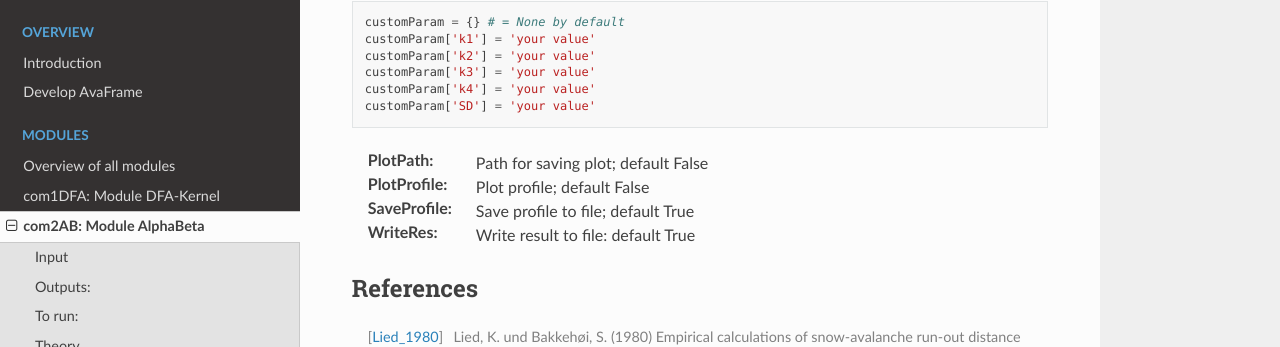
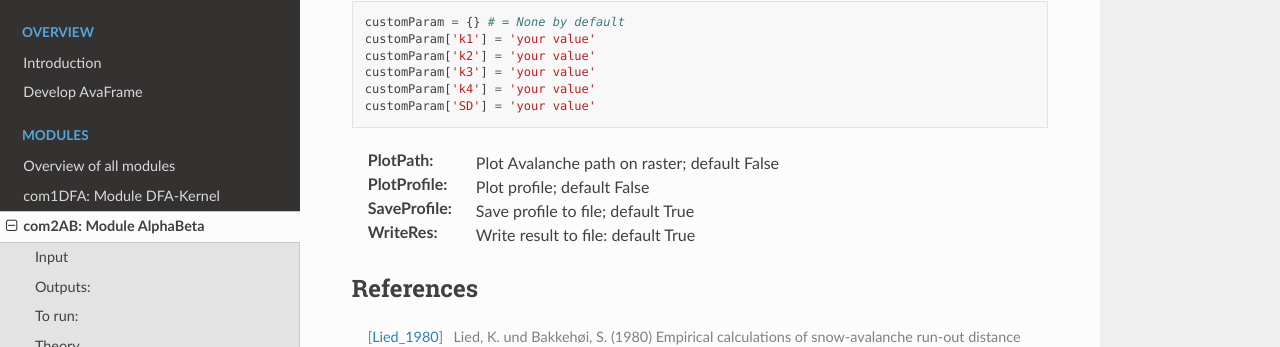
Before and after one commit to avaframe/AvaFrame, a Sphinx documentation site: the page built from docs/moduleCom2AB.rst, in a window 1280 px wide and 900 px high, scrolled down 2225 px. Shown: the part 232-579 px from the top of the window. Built offline with Sphinx 7.4.7 and the Read the Docs theme 2.0.0, drawn with Linux system fonts in a browser that asks for light colours.

Commit message:
adjust doc

```diff
--- a/docs/moduleCom2AB.rst
+++ b/docs/moduleCom2AB.rst
@@ -86,7 +86,7 @@ Optional configuration parameters
     customParam['k4'] = 'your value'
     customParam['SD'] = 'your value'
 
-:PlotPath: Path for saving plot; default False
+:PlotPath: Plot Avalanche path on raster; default False
 :PlotProfile: Plot profile; default False
 :SaveProfile: Save profile to file; default True
 :WriteRes: Write result to file: default True
```
Also changed, not shown: 1 other file.
